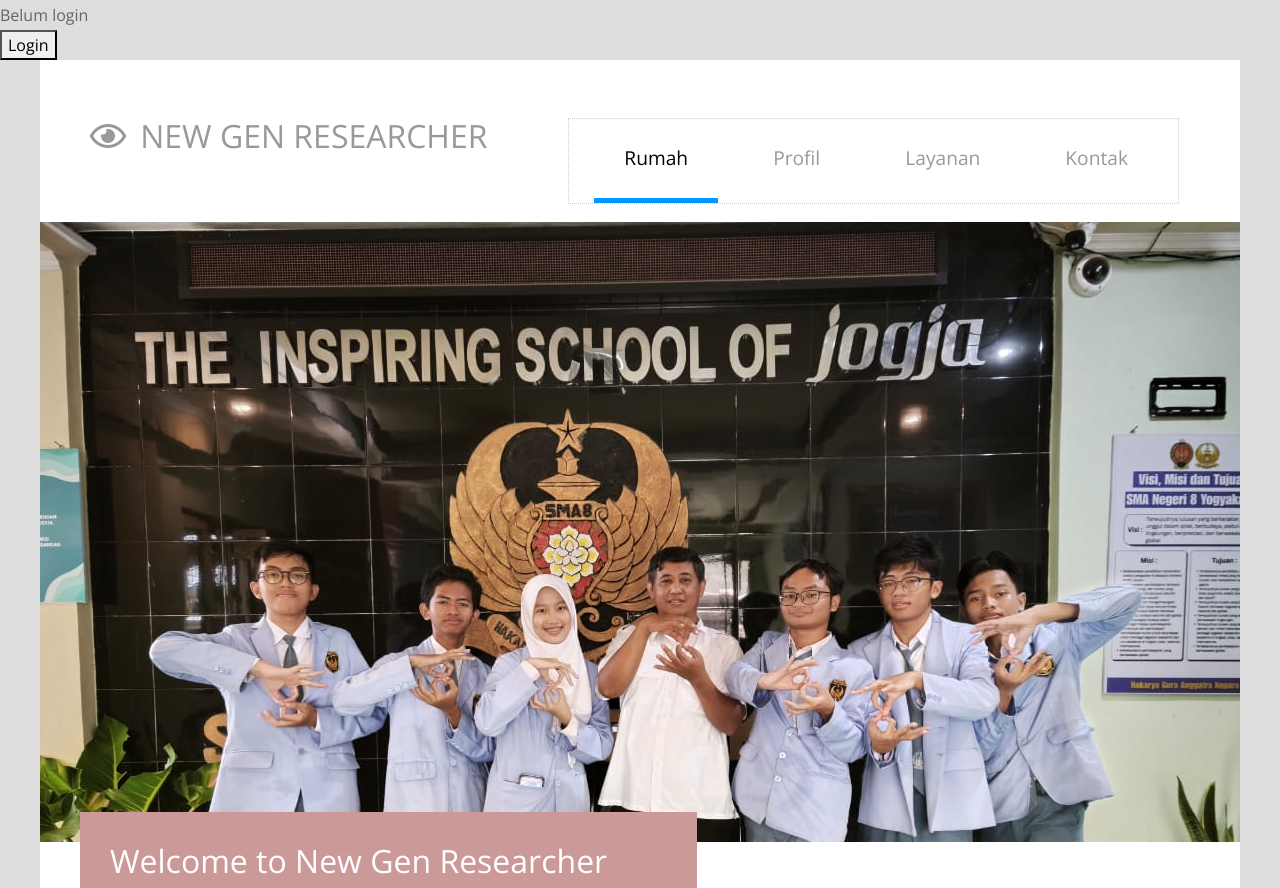
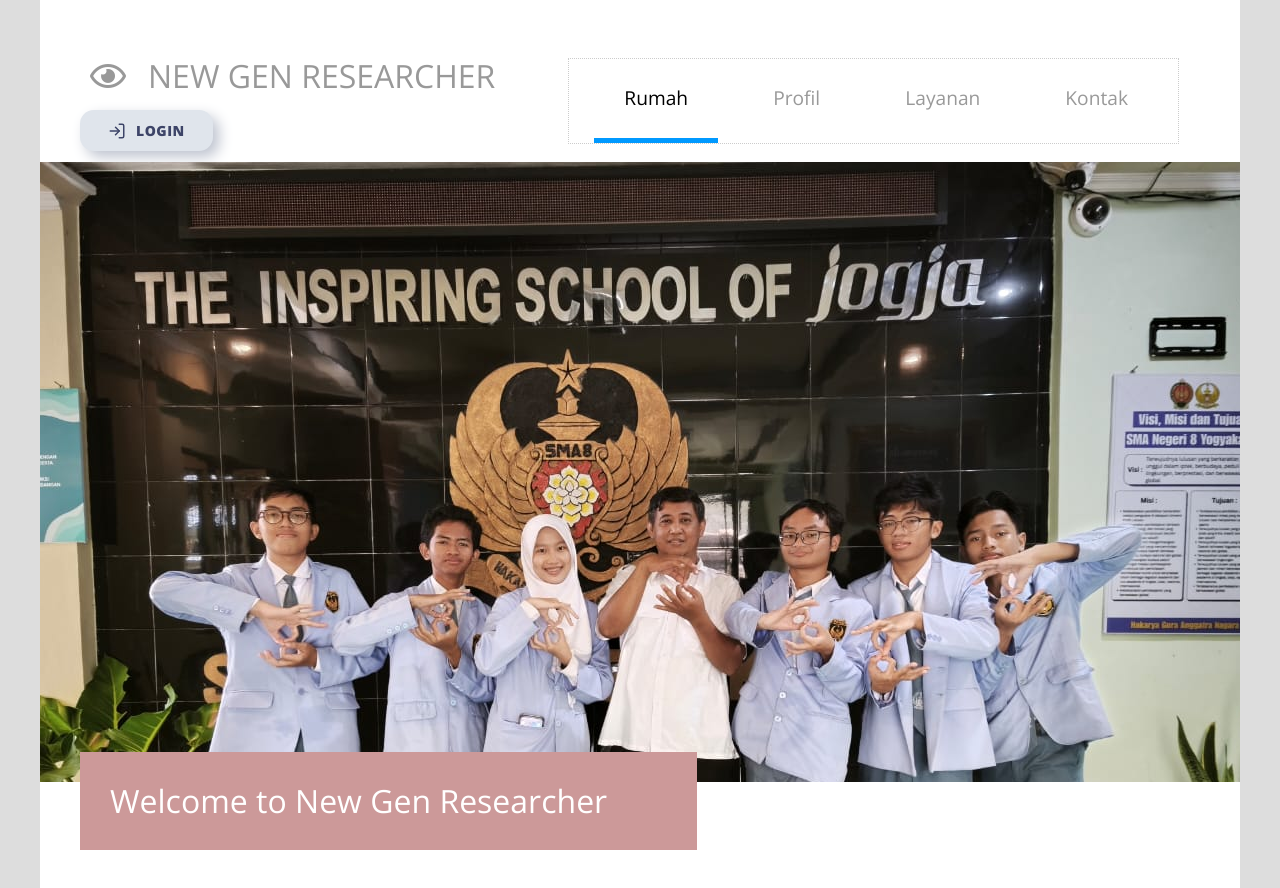
Before and after one commit to langgengsudiwiyono-jpg/dhimastugasakhir, a plain HTML site: page index.html in a window 1280 px wide. Shown: the top 888 px of the page. Drawn offline with nearby package versions, Linux system fonts and the light colour scheme; files that its build step writes are made by us from their sources.

Commit message:
Update index.html

```diff
--- a/index.html
+++ b/index.html
@@ -7,17 +7,14 @@
 
     <title>New Gen Researcher HTML CSS Template</title>
 
-    <link href="https://fonts.googleapis.com/css?family=Open+Sans:400,800" rel="stylesheet" /> <!-- https://fonts.google.com/specimen/Open+Sans?selection.family=Open+Sans -->
-    <link href="css/all.min.css" rel="stylesheet" /> <!-- https://fontawesome.com/ -->
-    <link href="slick/slick.css" rel="stylesheet" /> <!-- https://kenwheeler.github.io/slick/ -->
+    <link href="https://fonts.googleapis.com/css?family=Open+Sans:400,800" rel="stylesheet" />
+    <link href="css/all.min.css" rel="stylesheet" />
+    <link href="slick/slick.css" rel="stylesheet" />
     <link href="slick/slick-theme.css" rel="stylesheet" />
-	<link href="css/bootstrap.min.css" rel="stylesheet" /> <!-- https://getbootstrap.com -->
-	<link href="css/templatemo-new-vision.css" rel="stylesheet" />
-	<p id="userInfo">Belum login</p>
-
-<div id="authArea">
-    <button onclick="goLogin()" class="nav-cta">Login</button>
-</div>
+    <link href="css/bootstrap.min.css" rel="stylesheet" />
+    <link href="css/templatemo-new-vision.css" rel="stylesheet" />
+    <!-- Panggil CSS Style Neumorphism -->
+    <link href="css/style.css" rel="stylesheet" />
 <!--
 
 New Gen Researcher Template
@@ -33,8 +30,19 @@ https://templatemo.com/tm-542-new-vision
             <div class="row">
                 <div class="col-12 tm-site-header-col">
                     <div class="tm-site-header-left">
-                        <i class="far fa-2x fa-eye tm-site-icon"></i>
-                        <h1 class="tm-site-name">New Gen Researcher</h1>
+                        <div class="tm-site-top-row">
+                            <i class="far fa-2x fa-eye tm-site-icon"></i>
+                            <h1 class="tm-site-name">New Gen Researcher</h1>
+                        </div>
+                        <!-- Tombol Login di bawah tulisan, mengarah ke login.html -->
+                        <a href="login.html" class="neu-login-btn">
+                            <svg viewBox="0 0 24 24" fill="none" stroke="currentColor" stroke-width="2" stroke-linecap="round" stroke-linejoin="round">
+                                <path d="M15 3h4a2 2 0 0 1 2 2v14a2 2 0 0 1-2 2h-4"/>
+                                <polyline points="10 17 15 12 10 7"/>
+                                <line x1="15" y1="12" x2="3" y2="12"/>
+                            </svg>
+                            Login
+                        </a>
                     </div>
                     <div class="tm-site-header-right tm-menu-container-outer">
 
@@ -216,7 +224,7 @@ https://templatemo.com/tm-542-new-vision
 
                 - Designer: <a href="https://templatemo.com" rel="sponsored" target="_parent" title="css templates">Dhimas F.W.</a>
             </footer>
-              <script src="login/js/welcome.js"></script>
+
         </main>
     </div>
     <script src="js/jquery-3.4.1.min.js"></script>
```
